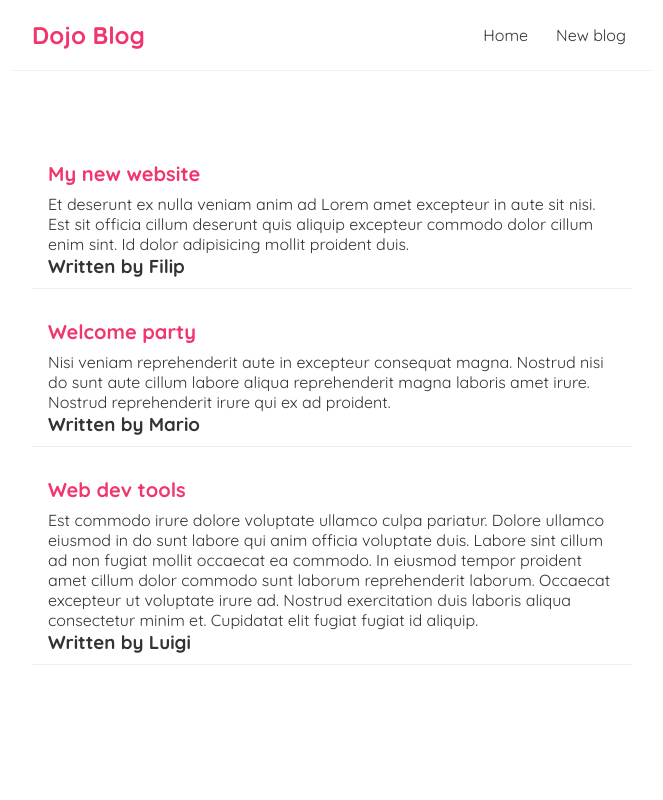
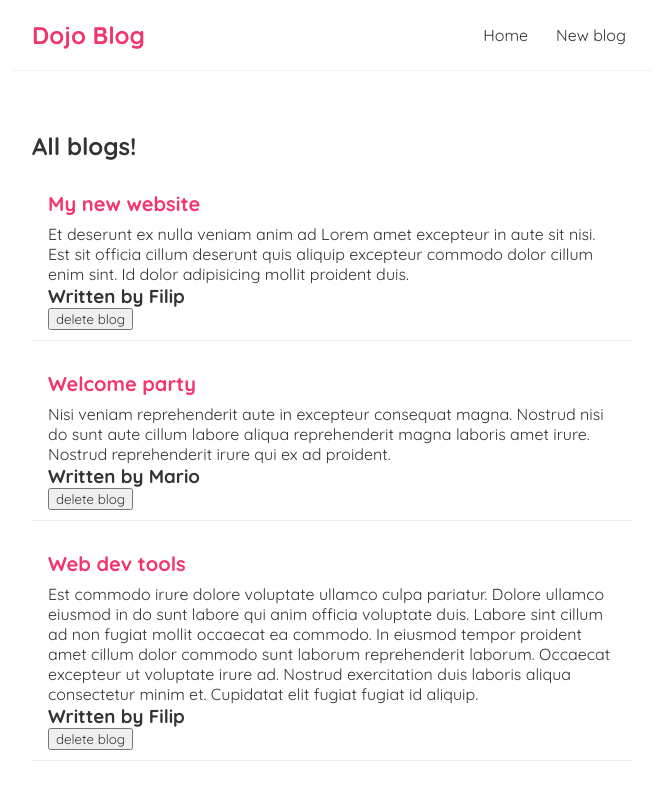
Before and after one commit to Filip10011/dojo, a React (Create React App) app: page / in a window 1280 px wide. Shown: the top 800 px of the page, without its empty margins (308-971 px from the left). Built offline with nearby package versions, Linux system fonts and the light colour scheme.

Commit message:
Deleting blogs

```diff
--- a/src/BlogList.js
+++ b/src/BlogList.js
@@ -1,13 +1,13 @@
-const BlogList = (props) => {
-  const blogs = props.blogs;
-
+const BlogList = ({ blogs, title, handleDelete }) => {
   return (
     <div className="blog-list">
+      <h2>{title}</h2>
       {blogs.map((blog) => (
         <div className="blog-preview" key={blog.id}>
           <h2>{blog.title}</h2>
           <p>{blog.body}</p>
           <h3>Written by {blog.author}</h3>
+          <button onClick={() => handleDelete(blog.id)}>delete blog</button>
         </div>
       ))}
     </div>
--- a/src/Home.js
+++ b/src/Home.js
@@ -18,14 +18,19 @@
     {
       title: "Web dev tools",
       body: "Est commodo irure dolore voluptate ullamco culpa pariatur. Dolore ullamco eiusmod in do sunt labore qui anim officia voluptate duis. Labore sint cillum ad non fugiat mollit occaecat ea commodo. In eiusmod tempor proident amet cillum dolor commodo sunt laborum reprehenderit laborum. Occaecat excepteur ut voluptate irure ad. Nostrud exercitation duis laboris aliqua consectetur minim et. Cupidatat elit fugiat fugiat id aliquip.",
-      author: "Luigi",
+      author: "Filip",
       id: 3,
     },
   ]);
 
+  const handleDelete = (id) => {
+    const newBlogs = blogs.filter((blog) => blog.id != id);
+    setBlogs(newBlogs);
+  };
+
   return (
     <div className="home">
-      <BlogList blogs={blogs} />
+      <BlogList blogs={blogs} title="All blogs!" handleDelete={handleDelete} />
     </div>
   );
 };
```
